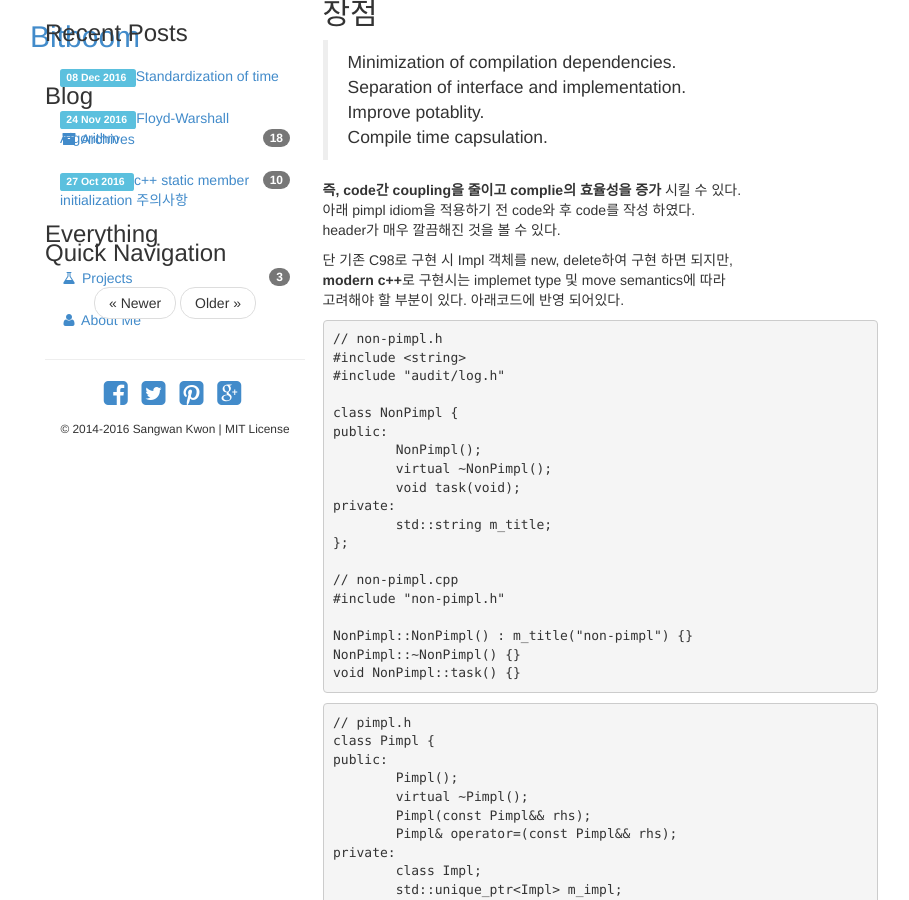
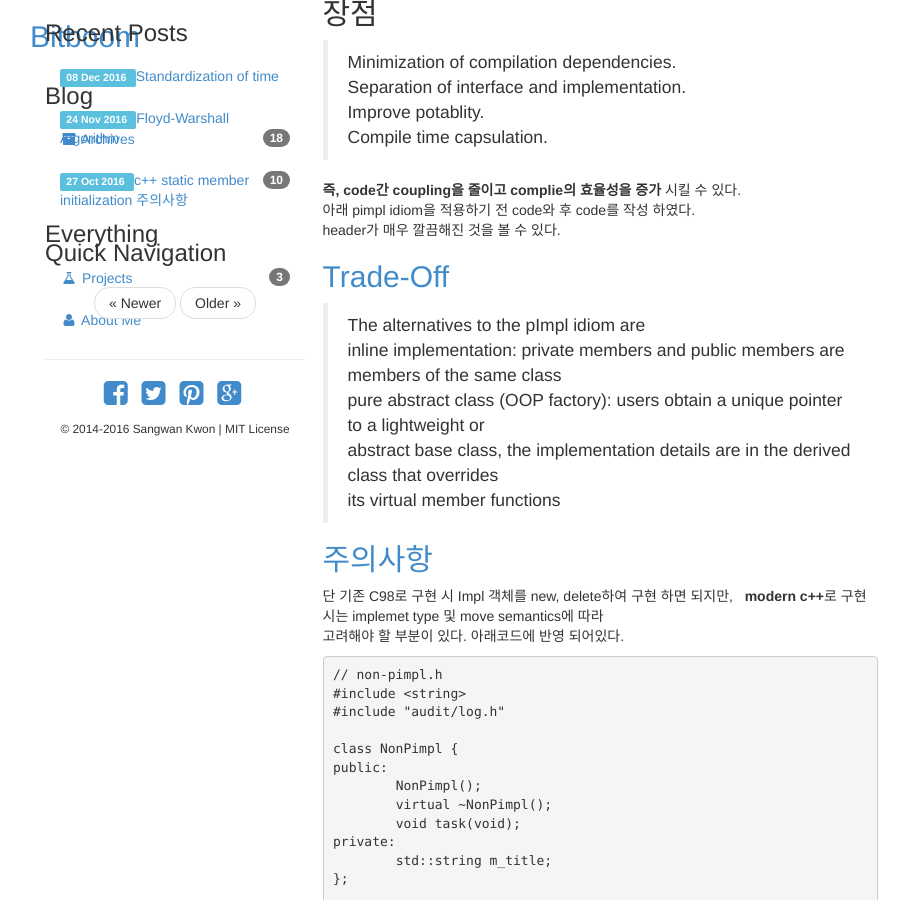
Before and after one commit to bitboom/bitboom.github.io, a Jekyll site: the page built from _posts/2016-05-25-pimple-idiom.md, in a window 1280 px wide and 900 px high, scrolled down 688 px. Shown: the whole window, without its empty margins (40-949 px from the left). Built offline with Jekyll 4.4.1, drawn with Linux system fonts in a browser that asks for light colours.

Commit message:
Update 2016-05-25-pimple-idiom.md

````diff
--- a/_posts/2016-05-25-pimple-idiom.md
+++ b/_posts/2016-05-25-pimple-idiom.md
@@ -38,6 +38,15 @@ tags: [c++]
 아래 pimpl idiom을 적용하기 전 code와 후 code를 작성 하였다.
 header가 매우 깔끔해진 것을 볼 수 있다.
 
+## [Trade-Off][1]
+> The alternatives to the pImpl idiom are
+> inline implementation: private members and public members are members of the same class
+> pure abstract class (OOP factory): users obtain a unique pointer to a lightweight or
+> abstract base class, the implementation details are in the derived class that overrides
+> its virtual member functions
+
+
+## [주의사항][2]
 단 기존 C98로 구현 시 Impl 객체를 new, delete하여 구현 하면 되지만,
 **modern c++**로 구현시는 implemet type 및 move semantics에 따라
 고려해야 할 부분이 있다. 아래코드에 반영 되어있다.
@@ -108,3 +117,5 @@ void Pimpl::task() { return m_impl->task(); }
 ```
 
 [MSDN]:https://msdn.microsoft.com/ko-kr/library/hh438477.aspx
+[1]:http://en.cppreference.com/w/cpp/language/pimpl
+[2]:http://ozt88.tistory.com/32
````
